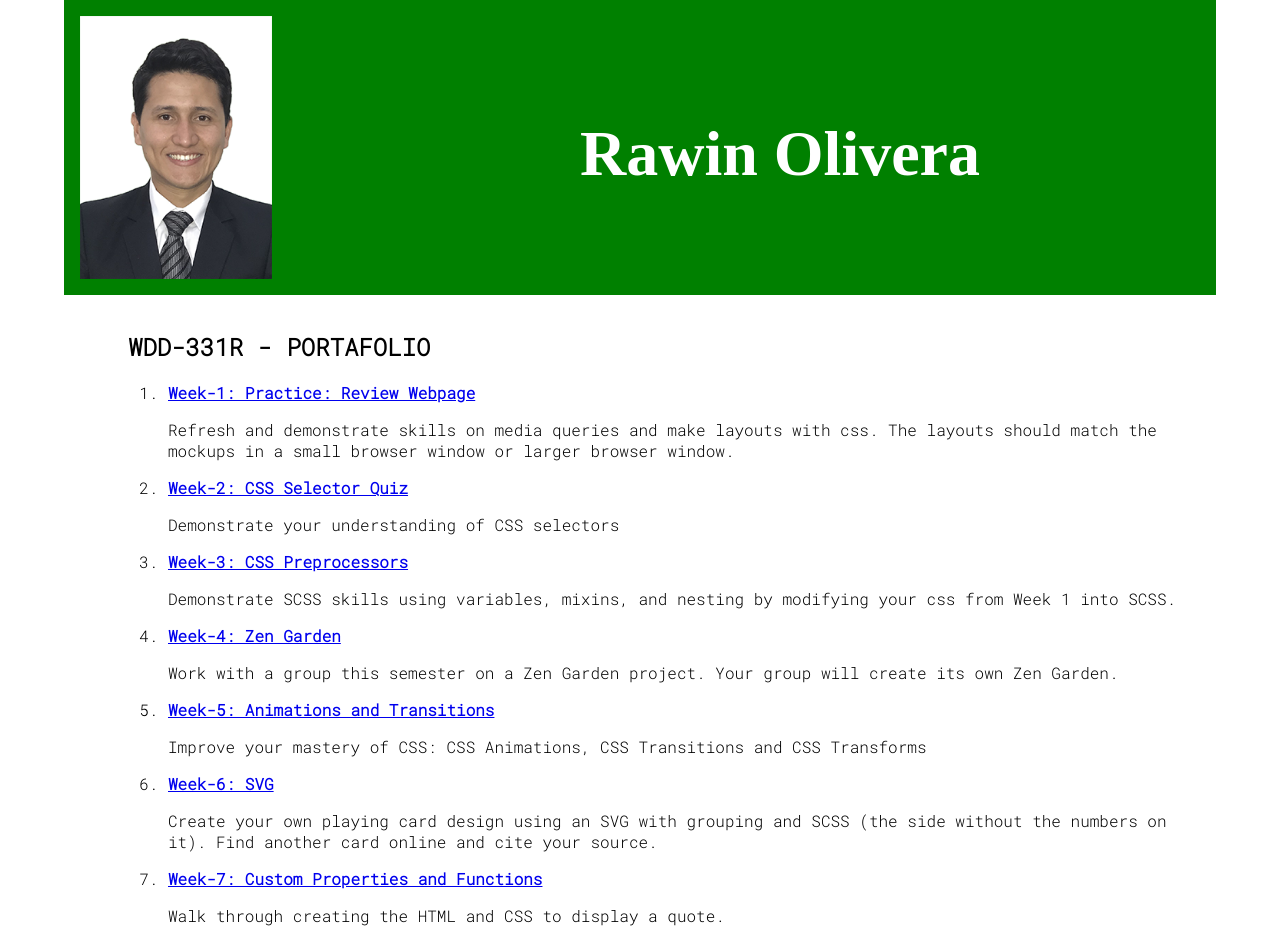
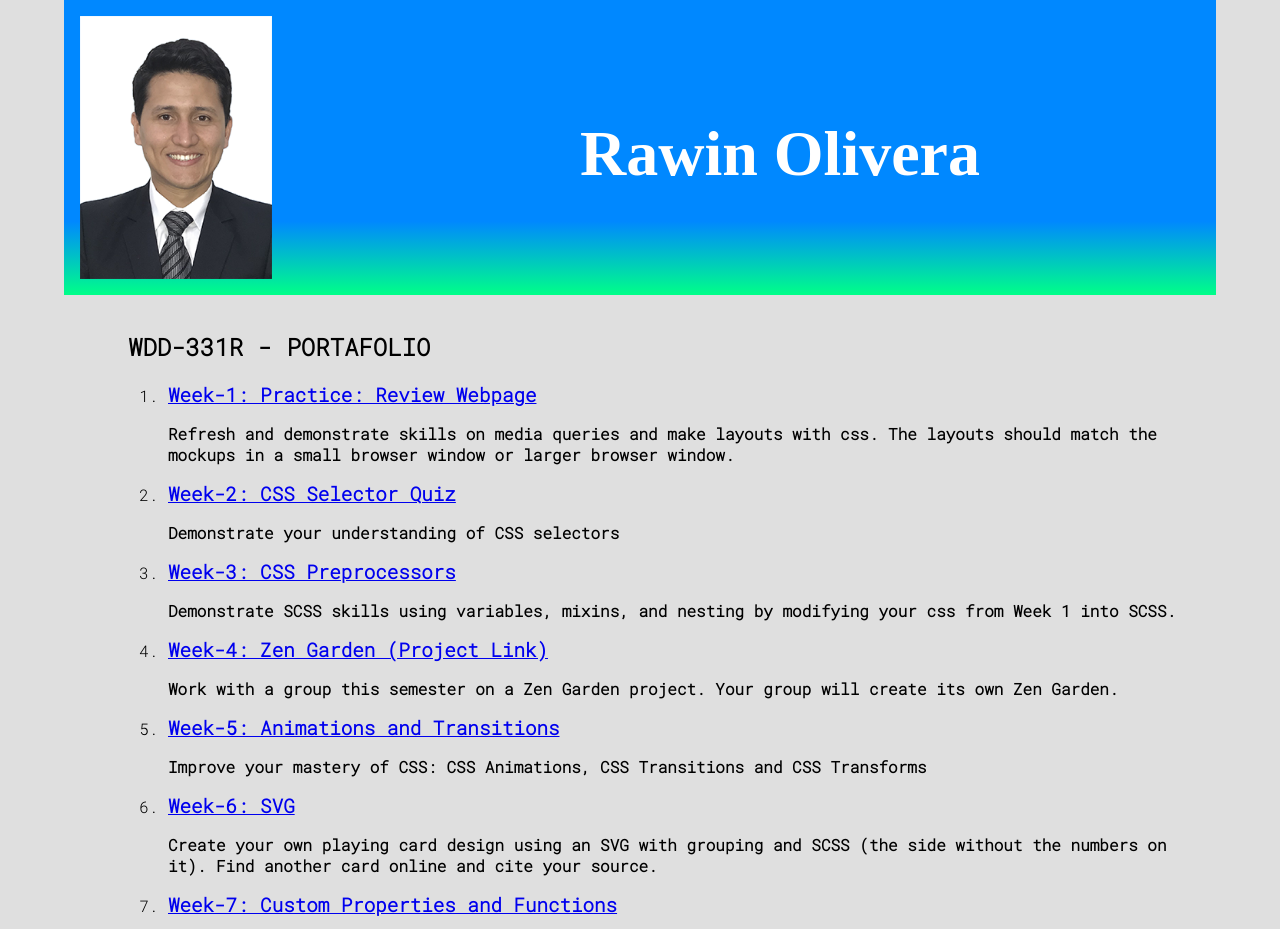
Before and after one commit to rawinolivera/wdd331r, a plain HTML site: page index.html in a window 1280 px wide. Shown: the top 929 px of the page. Drawn offline with Linux system fonts and the light colour scheme; a web font is replaced by a local one.

Commit message:
last updates

```diff
--- a/css/index.css
+++ b/css/index.css
@@ -1,8 +1,12 @@
 @import url('https://fonts.googleapis.com/css2?family=Merienda+One&display=swap');
 @import url('https://fonts.googleapis.com/css2?family=Roboto+Mono:wght@300&display=swap');
 
+body {
+    background-color: #dfdfdf;
+}
+
 header div {
-    background-color: green;
+    background: linear-gradient(#0088ff 75%, #00ff88);
     text-align: center;
     padding: 1.8rem 1rem 1rem;
 }
@@ -20,12 +24,16 @@ main {
     padding: 1rem 2rem;
 }
 
-main li a {
+main li a, p {
     font-weight: 900;
 }
 
+main a {
+    font-size: 1.2rem;
+}
+
 footer {
-    background-color: green;
+    background: linear-gradient(#0088ff 75%, #00ff88);
     padding: .5rem;
 }
 
--- a/js/index.js
+++ b/js/index.js
@@ -15,7 +15,7 @@ const links = [
         url: "week3/index.html"
     },
     {
-        label: "Week-4: Zen Garden",
+        label: "Week-4: Zen Garden (Project Link)",
         objective: "Work with a group this semester on a Zen Garden project. Your group will create its own Zen Garden.",
         url: "https://rawinolivera.github.io/zengarden/"
     },
--- a/week13/css/style.scss
+++ b/week13/css/style.scss
@@ -10,7 +10,6 @@ body {
     left: 10rem;
     top: 5rem;
     width: 19rem;
-    border: 1px solid $lgray2;
     background-color: $lgray;
     display: grid;
     grid-template-columns: 1.2fr auto;
```
Also changed, not shown: week13/css/style.css, 1 other file.
